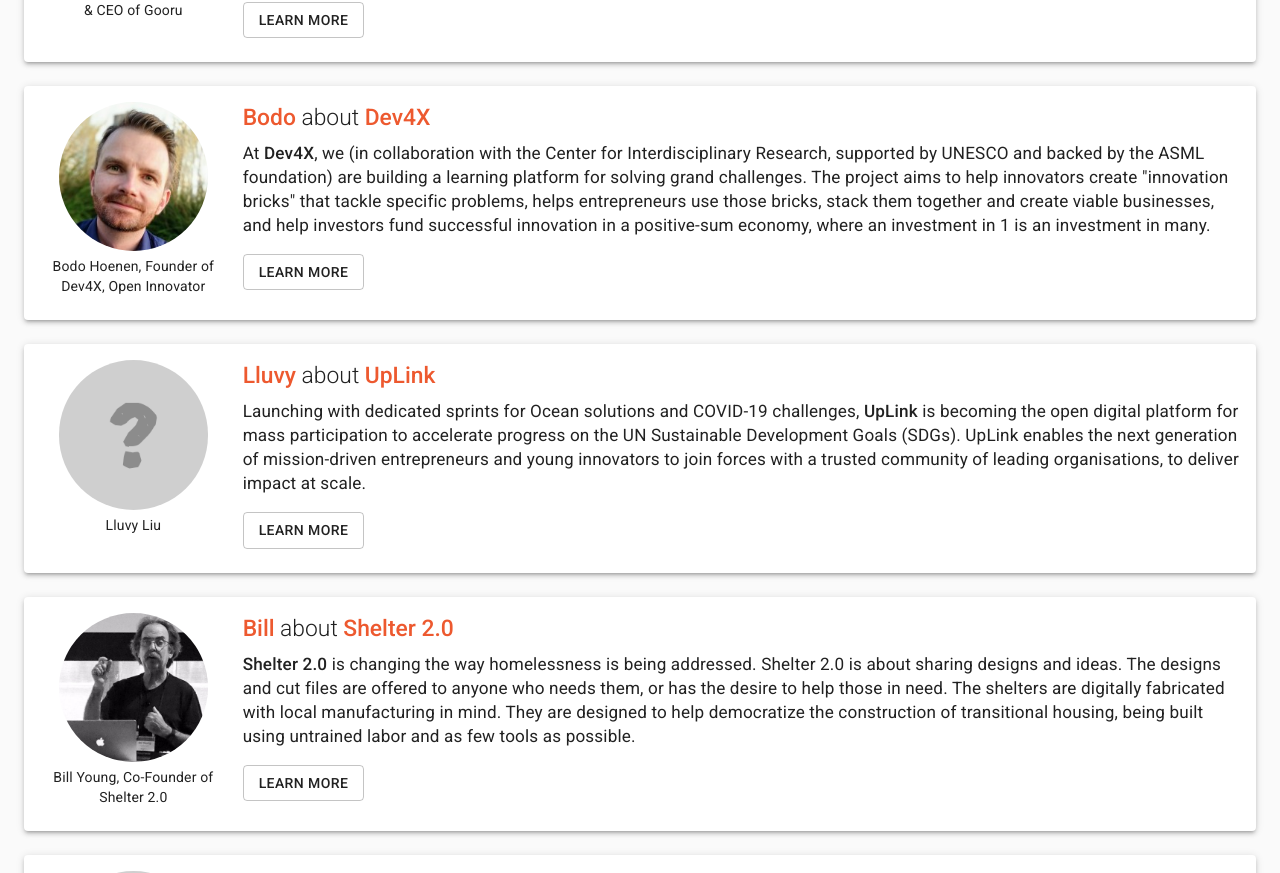
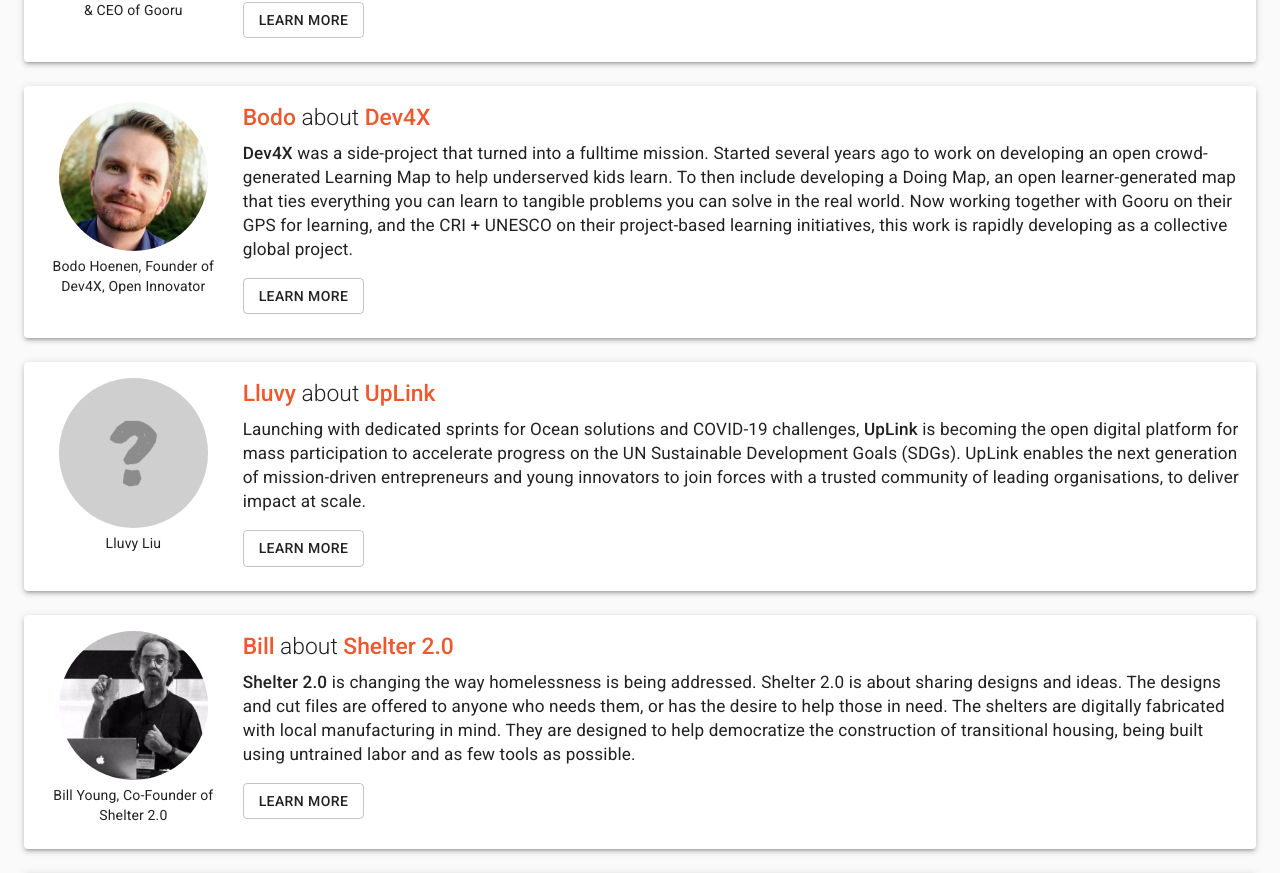
Before and after one commit to OpenlyOne/openly, a Next.js app: page / in a window 1280 px wide. Shown: the part 1635-2508 px from the top of the page. Built offline with nearby package versions, Linux system fonts and the light colour scheme.

Commit message:
Dev4X: Update description
As requested by Bodo Hoenen.

```diff
--- a/pages/index.js
+++ b/pages/index.js
@@ -121,14 +121,14 @@
         headline="Bodo Hoenen, Founder of Dev4X, Open Innovator"
         link="https://www.dev4x.com/"
       >
-        At <Emphasis>Dev4X</Emphasis>, we (in collaboration with the Center for
-        Interdisciplinary Research, supported by UNESCO and backed by the ASML
-        foundation) are building a learning platform for solving grand
-        challenges. The project aims to help innovators create "innovation
-        bricks" that tackle specific problems, helps entrepreneurs use those
-        bricks, stack them together and create viable businesses, and help
-        investors fund successful innovation in a positive-sum economy, where an
-        investment in 1 is an investment in many.
+        <Emphasis>Dev4X</Emphasis> was a side-project that turned into a
+        fulltime mission. Started several years ago to work on developing an
+        open crowd-generated Learning Map to help underserved kids learn. To
+        then include developing a Doing Map, an open learner-generated map that
+        ties everything you can learn to tangible problems you can solve in the
+        real world. Now working together with Gooru on their GPS for learning,
+        and the CRI + UNESCO on their project-based learning initiatives, this
+        work is rapidly developing as a collective global project.
       </SpeakerCard>
       <SpeakerCard
         name="Lluvy"
```
